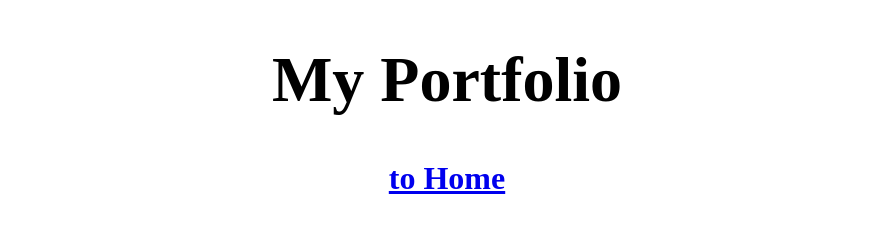
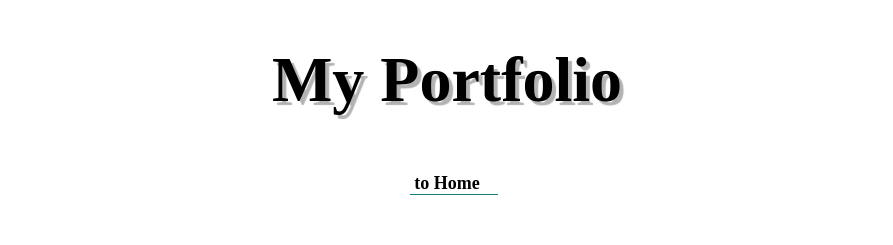
Before and after one commit to shrinemtg/next-training01, a Next.js app: page /page2 in a window 1280 px wide. Shown: the top 245 px of the page, without its empty margins (193-1086 px from the left). Built offline with nearby package versions, Linux system fonts and the light colour scheme; grey boxes are pictures that could not be loaded.

Commit message:
linkの色味変更、footer追加フォントの微調整

```diff
--- a/src/app/page.tsx
+++ b/src/app/page.tsx
@@ -1,7 +1,7 @@
 import React from "react";
 import Header from "./components/Header";
 import Main from "./components/Main";
-// import Footer from "./components/Footer";
+import Footer from "./components/Footer";
 import Image from "next/image";
 
 export default function App() {
@@ -9,7 +9,7 @@ export default function App() {
     <div>
       <Header />
       <Main />
-      {/* <Footer /> */}
+      <Footer />
     </div>
   );
 }
--- a/src/app/page2/page.tsx
+++ b/src/app/page2/page.tsx
@@ -9,7 +9,9 @@ export default function Portfolio() {
     <>
       <Title>
         <h1>My Portfolio</h1>
-        <Link href="/">to Home</Link>
+        <Button>
+          <Link href="/">to Home</Link>
+        </Button>
       </Title>
       <PortfolioContainer>
         <VideoContainer controls>
@@ -85,6 +87,37 @@ export default function Portfolio() {
 
 const Title = styled.h1`
   text-align: center;
+  text-shadow: 4px 4px 1px rgba(0, 0, 0, 0.3);
+  a {
+    font-size: 18px;
+    text-shadow: none;
+  }
+`;
+
+const Button = styled.div`
+  > a {
+    color: #000;
+    text-decoration: none;
+    position: relative;
+    &::after {
+      content: "";
+      position: absolute;
+      left: -4px;
+      bottom: -2px;
+      width: 88px;
+      height: 1px;
+      background-color: #128080;
+      transition: background-color 3s ease-in-out;
+
+      /* &:hover {
+        &:after {
+          height: 100%;
+          background-color: #801212;
+        }
+        font-size: 1.2em;
+      } */
+    }
+  }
 `;
 
 const PortfolioContainer = styled.div`
```
Also changed, not shown: src/app/components/Footer.tsx (+12 -2 lines), src/app/components/Header.tsx (+29 -7 lines), src/app/components/Main.tsx (+11 -5 lines).
